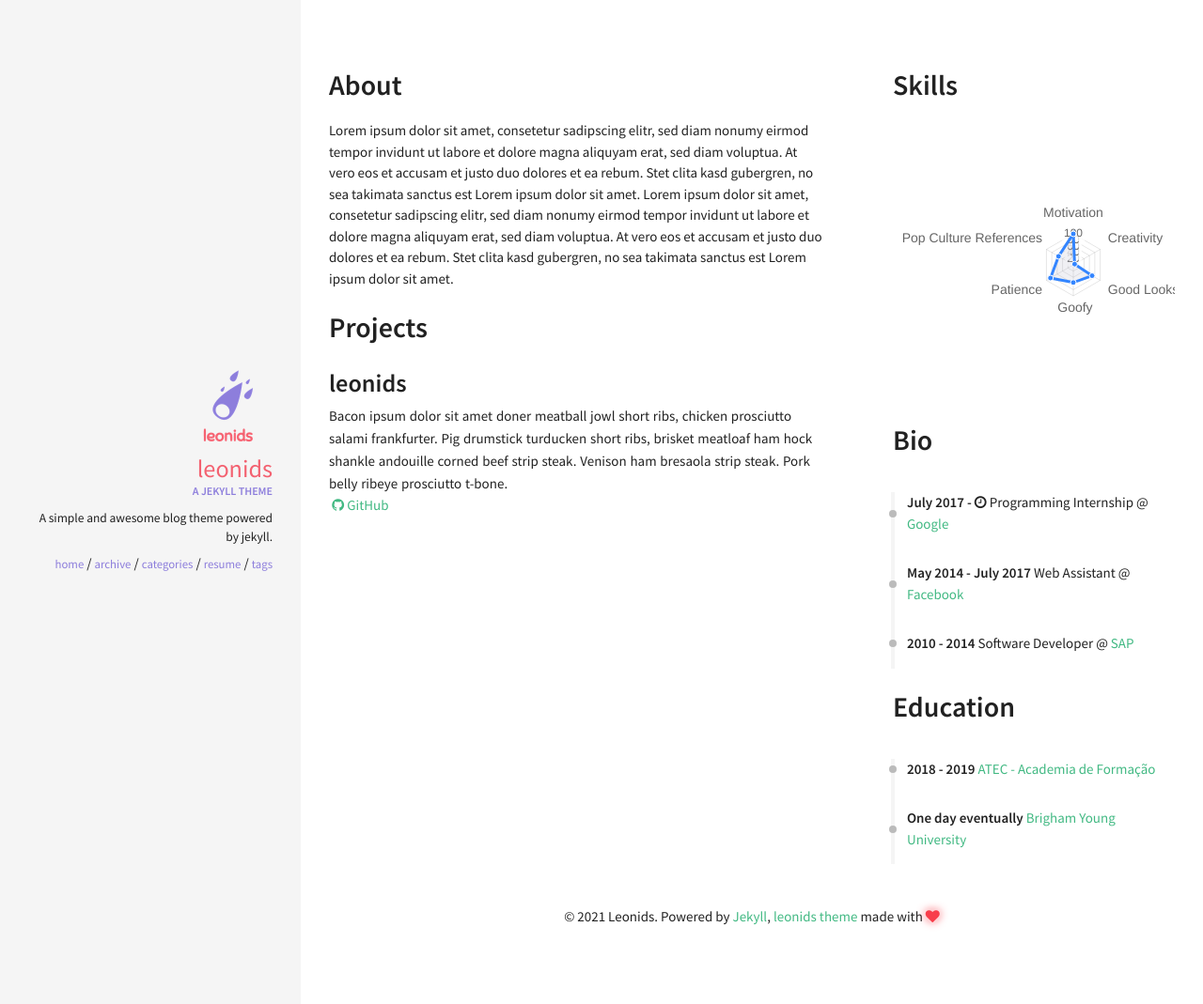
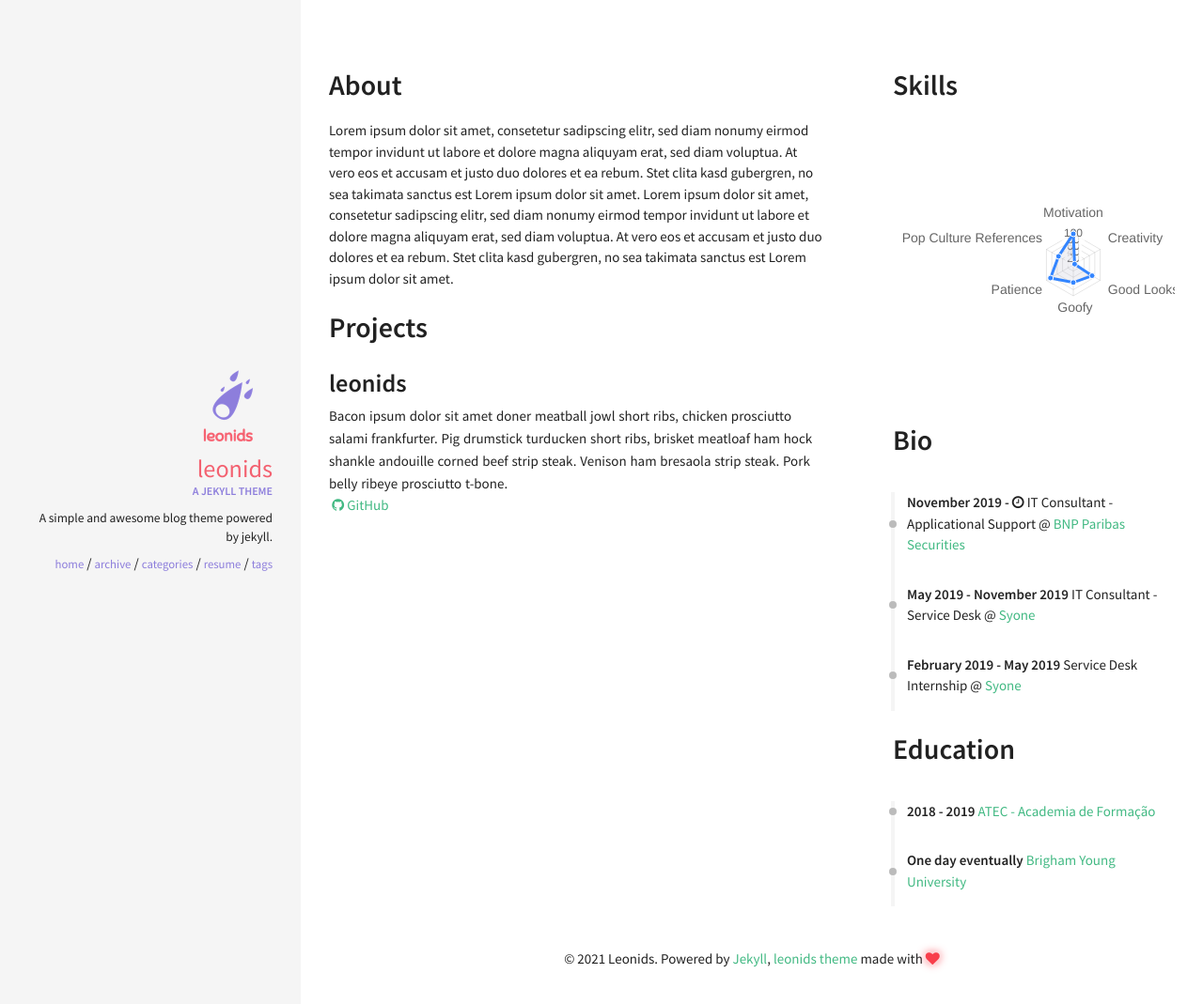
Before and after one commit to Ruados/ruados.github.io, a Jekyll site: the page built from resume.html, in a window 1280 px wide. Shown: the top 1069 px of the page at 94% size. Built offline with Jekyll 4.4.1, drawn with Linux system fonts in a browser that asks for light colours; nearby versions of some CDN libraries.

Commit message:
Update careers.yml

```diff
--- a/_data/index/careers.yml
+++ b/_data/index/careers.yml
@@ -1,16 +1,14 @@
-# careers section data
-# if you don't have language feature(language.yml is empty), ignore "i18n" items
-- name: Google
-  link: http://www.google.com/
-  date: July 2017 - <i class="fa fa-clock-o" aria-hidden="true" title="Until Now"></i>
-  job: Programming Internship
+- name: BNP Paribas Securities
+  link: https://securities.bnpparibas.com/
+  date: November 2019 - <i class="fa fa-clock-o" aria-hidden="true" title="Until Now"></i>
+  job: IT Consultant - Applicational Support
 
-- name: Facebook
-  link: http://www.facebook.com/
-  date: May 2014 - July 2017
-  job: Web Assistant
+- name: Syone
+  link: https://www.syone.com/
+  date: May 2019 - November 2019
+  job: IT Consultant - Service Desk
 
-- name: SAP
-  link: https://www.sap.com/
-  date: 2010 - 2014
-  job: Software Developer
+- name: Syone
+  link: https://www.syone.com/
+  date: February 2019 - May 2019
+  job: Service Desk Internship
```
